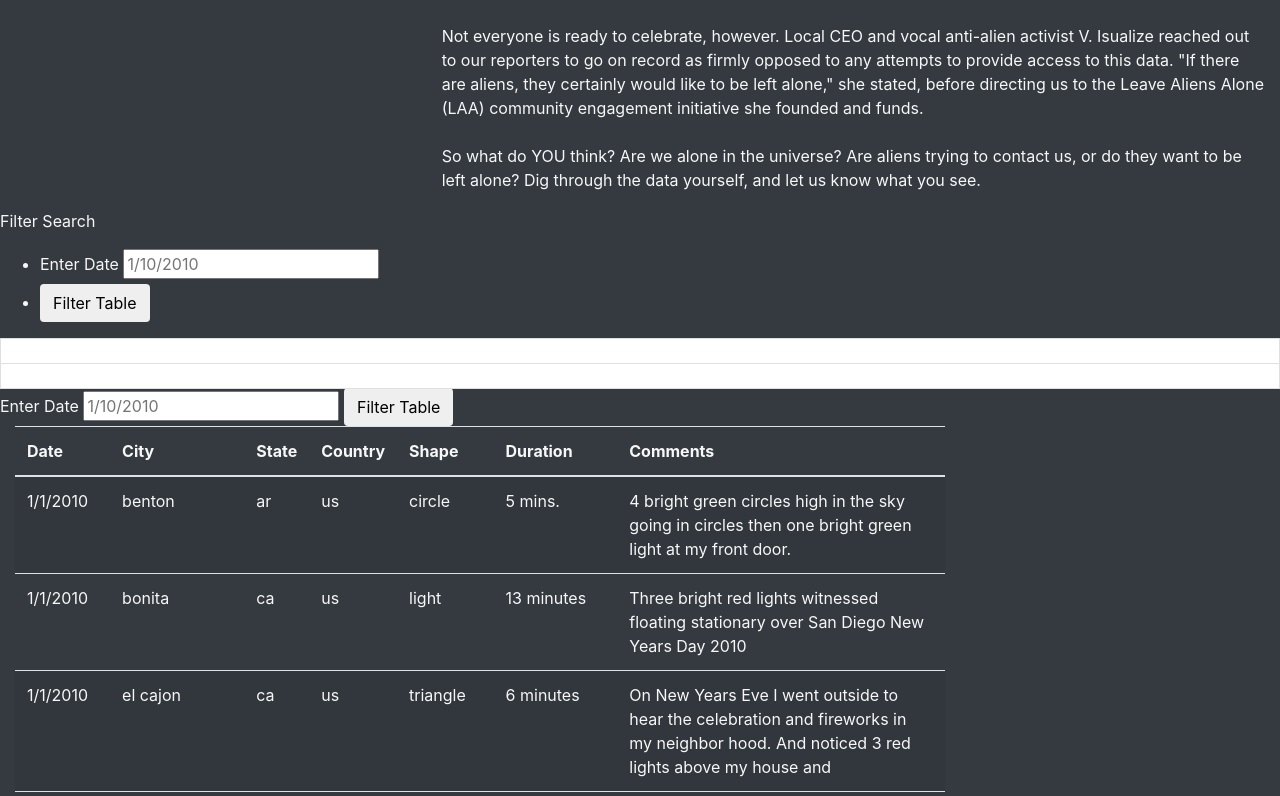
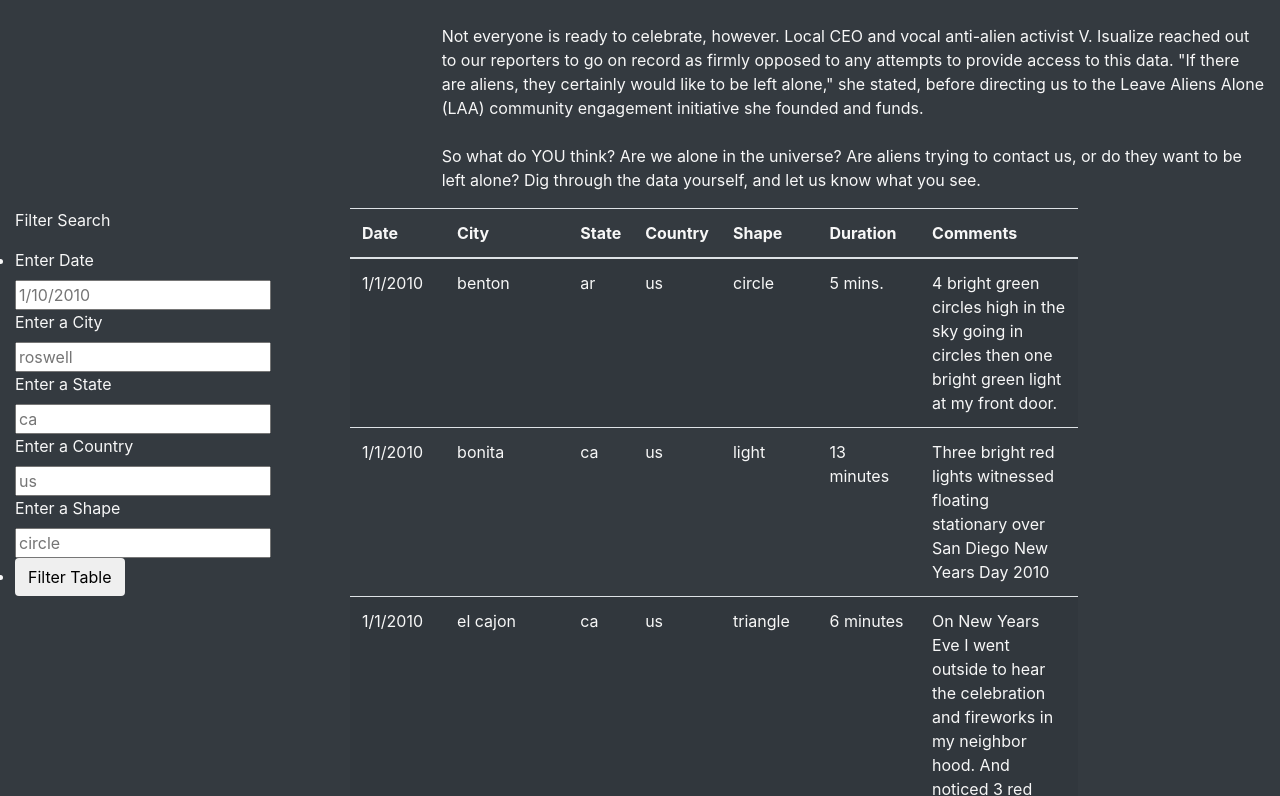
Before and after one commit to Jaguo415/Module-11-UFO, a plain HTML site: page index.html in a window 1280 px wide. Shown: the part 531-1327 px from the top of the page. Drawn offline with nearby package versions, Linux system fonts and the light colour scheme.

Commit message:
RE-uploaded for Grader

```diff
--- a/index.html
+++ b/index.html
@@ -47,19 +47,24 @@
       <div class="container-fluid">
         <div class="row">
           <div class="col-md-3">
-
-          </div>
-          <div class="col-md-9">
-
-          </div>
-        </div>
-      </div>
-      <form>
+      <form class = "bg-dark">
         <p>Filter Search</p>
-        <ul>
+        <ul class="list-group bg-dark">
           <li>
             <label for="date">Enter Date</label>
             <input type="text" placeholder="1/10/2010" id="datetime" />
+
+            <label for="City">Enter a City</label>
+            <input type="text" placeholder="roswell" id="city" />
+
+            <label for="State">Enter a State</label>
+            <input type="text" placeholder="ca" id="state" />
+
+            <label for="Country">Enter a Country</label>
+            <input type="text" placeholder="us" id="country" />
+
+            <label for="Shape">Enter a Shape</label>
+            <input type="text" placeholder="circle" id="shape" />
           </li>
           <li>
              <button id="filter-btn" type="button" class="btn btn-default">
@@ -68,18 +73,13 @@
           </li>
         </ul>
        </form>
+      </div>
+      <div class="col-md-9">
       <ul class="list-group">
 
     </ul>
-    <li class="list-group-item">
 
-    </li>
-    <li class="list-group-item">
 
-    </li>
-    <label for="date">Enter Date</label>
-    <input type="text" placeholder="1/10/2010" id="datetime" />
-    <button id="filter-btn" type="button" class="btn btn-default">Filter Table</button>
     <div class="col-md-9">
         <table class="table table-striped">
           <thead>
@@ -97,6 +97,7 @@
           <tbody></tbody>
         </table>
       </div>
+    </div>
       <script src="https://cdnjs.cloudflare.com/ajax/libs/d3/4.11.0/d3.js"></script>
       <script src="static/js/data.js"></script>
       <script src="static/js/app.js"></script>
```
